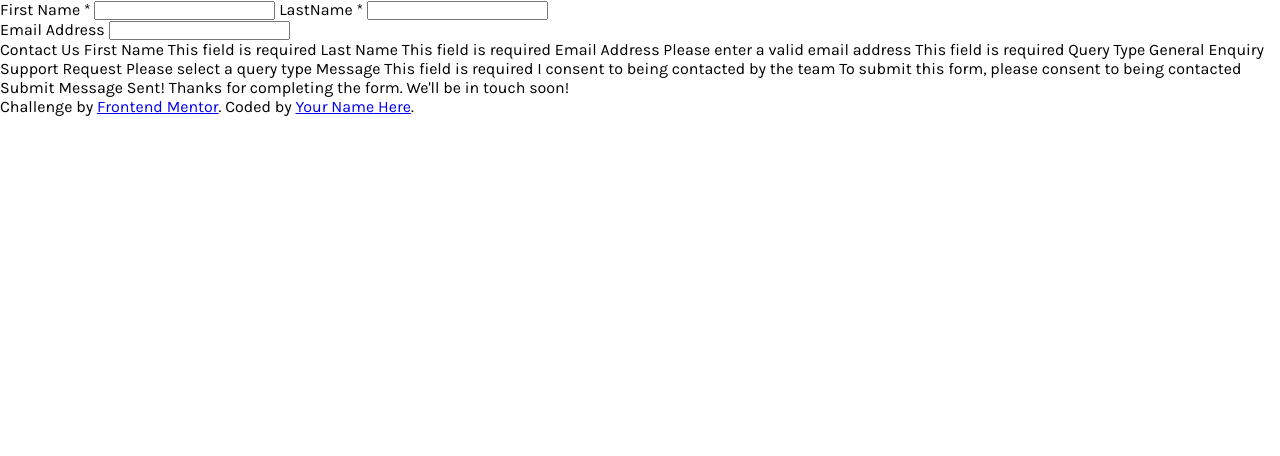
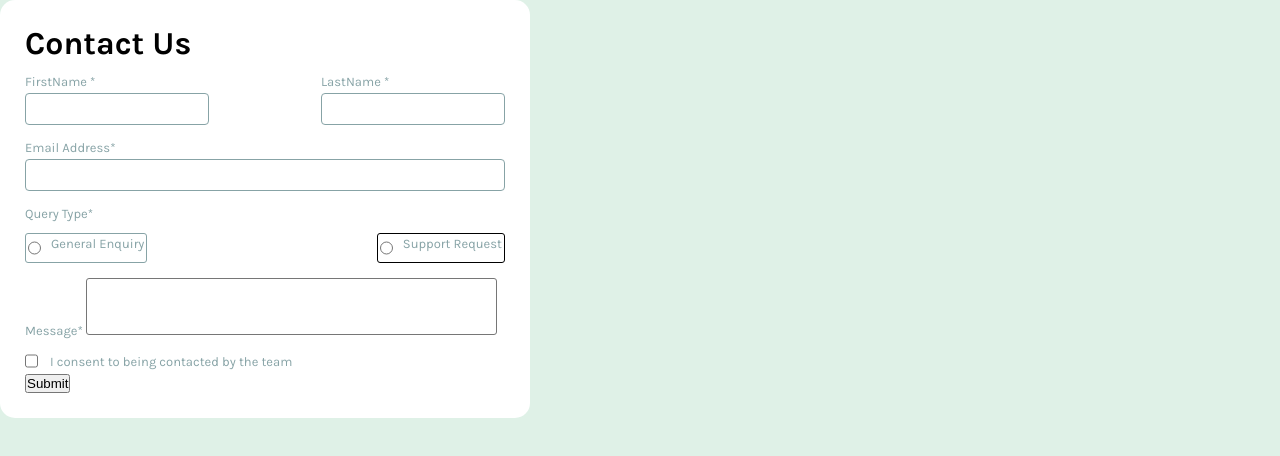
Before and after one commit to Mohamedthayub/sass_project, a plain HTML site: page contact-form-main (2)/contact-form-main/index.html in a window 1280 px wide. Drawn offline with Linux system fonts and the light colour scheme.

Commit message:
contact form almost done

```diff
--- a/contact-form-main (2)/contact-form-main/index.html
+++ b/contact-form-main (2)/contact-form-main/index.html
@@ -7,56 +7,63 @@
   <link rel="icon" type="image/png" sizes="32x32" href="./assets/images/favicon-32x32.png">
 
   <title>Frontend Mentor | Contact form</title>
-  <link rel="stylesheet" href="style.css">
+  <link rel="stylesheet" href="../contact-form-main/style.css">
 
   <!-- Feel free to remove these styles or customise in your own stylesheet 👍 -->
 
 </head>
 <body>
   <main>
+    <form action="">
+      <h1>Contact Us</h1>
       <div class="container">
         <div class="name_container">
-        <label for="firstName">First Name *</label>
+          <div class="first_name">
+            <label for="firstName">FirstName *</label>
             <input type="text" class="firstName">
+          </div>
+          <div class="last_name">
             <label for="secondName">LastName *</label>
             <input type="text" class="lastName">
           </div>
-      <label for="email">Email Address</label>
+        </div>
+        <div class="email_container">
+        <label for="email">Email Address*</label>
         <input type="email" id="userEmail">
-
         </div>
+        <div class="ratioContainer">
+          <label for="radio">
+            Query Type*
+          </label>
+          <div class="ratio_cont">
+            <div class="first_ratio">
+              <input type="radio" name="queryType" value="general" required>
+              <label>
+                General Enquiry
+              </label>
+            </div>
+            <div class="second_ratio">
+              <input type="radio" name="queryType" value="support">
+              <label>
+                Support Request
+              </label>
+            </div>
+          </div>
+        </div>
+        <div class="textArea">
+          <label for="Message" class="text_message">
+            Message*
+          </label>
+          <textarea name="" id="usermessage"rows="3" cols="48">
+          </textarea>
+        </div>
+        <div class="checkbox_container">
+          <input type="checkbox" value="Submit">
+          <label>I consent to being contacted by the team</label>
+        </div>
+      </div>
+       <button type="submit">Submit</button>
+    </form>
   </main>
-  Contact Us
-
-  First Name
-  This field is required
-
-  Last Name
-  This field is required
-
-  Email Address
-  Please enter a valid email address
-  This field is required
-
-  Query Type
-  General Enquiry
-  Support Request
-  Please select a query type
-
-  Message
-  This field is required
-
-  I consent to being contacted by the team
-  To submit this form, please consent to being contacted
-
-  Submit
-
-  Message Sent!
-  Thanks for completing the form. We'll be in touch soon!
-
-  <div class="attribution">
-    Challenge by <a href="https://www.frontendmentor.io?ref=challenge">Frontend Mentor</a>.
-    Coded by <a href="#">Your Name Here</a>.
-  </div>
 </body>
 </html>
--- a/contact-form-main (2)/contact-form-main/style.scss
+++ b/contact-form-main (2)/contact-form-main/style.scss
@@ -1,5 +1,8 @@
 @import url('https://fonts.googleapis.com/css2?family=Karla:ital,wght@0,200..800;1,200..800&display=swap');
-
+$background_color :hsl(148, 38%, 91%);
+$fontSize :13px;
+$formColor:hsl(0, 0%, 100%);
+$inputHeight:3vmin;
 *{
  margin: 0px;
  padding: 0px;
@@ -7,5 +10,106 @@
 }
 body{
     font-family: "Karla", serif;
+    background-color: $background_color;
+}
 
+form{
+    h1{
+        margin-bottom: 12px;
+    }
+    background-color: $formColor;
+    width: 60vh;
+    padding: 25px;
+    border-radius: 15px;
+
+    .name_container{
+        display: flex;
+        justify-content: space-between;
+    }
+    input{
+        height: $inputHeight;
+        font-size: $fontSize;
+        padding: 3px;
+        border-radius: 4px;
+        border: 1px solid hsl(186, 15%, 59%);
+    }
+    input:focus{
+        outline: none;
+        font-size: 12px;
+    }
+    label{
+        font-size: $fontSize;
+        color: hsl(186, 15%, 59%);
+        margin-bottom: 4px;
+    }
+    .first_name{
+        display: flex;
+        flex-direction: column;
+    }
+    .last_name{
+        display: flex;
+        flex-direction: column;
+    }
+    .email_container{
+        display: flex;
+        flex-direction: column;
+        margin-top: 15px;
+    }
+    .ratioContainer{
+        display: flex;
+        flex-direction: column;
+        margin-top: 15px;
+        .ratio_cont{
+            display: flex;
+            justify-content: space-between;
+        }
+        .first_ratio{
+            display: flex;
+            justify-content: space-around;
+            border: 1px solid hsl(186, 15%, 59%);
+            border-radius: 3px;
+            padding: 2px;
+            margin-top: 8px;
+            label{
+                margin-left: 10px;
+            }
+        }
+        .second_ratio{
+            display: flex;
+            justify-content: space-around;
+            border: 1px solid black;
+            padding: 2px;
+            margin-top: 8px;
+            border-radius: 3px;
+
+            label{
+                margin-left: 10px;
+            }
+        }
+
+    }
+    .textArea{
+        margin-top: 15px;
+        textarea:focus{
+            outline: none;
+        }
+        .textArea label{
+            margin-bottom: 10px;
+        }
+        textarea{
+            border-radius: 3px;
+            resize: none;
+            padding: 5px;
+        }
+    }
+
+ .checkbox_container{
+    display: flex;
+    justify-content: start;
+    margin-top: 10px;
+    label {
+        margin-left: 12px;
+        margin-top: 5px;
+    }
+ }
 }
```
Also changed, not shown: contact-form-main (2)/contact-form-main/style.css, 1 other file. Lines whose indentation alone changed are shown as unchanged.
